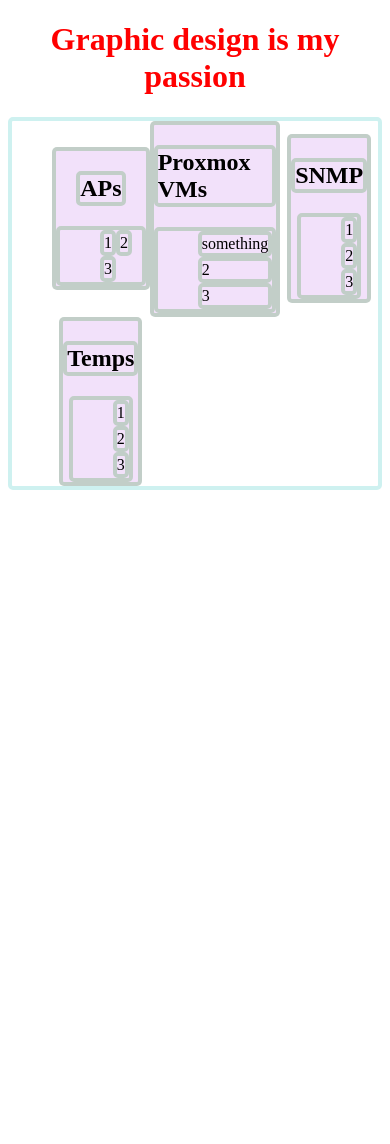
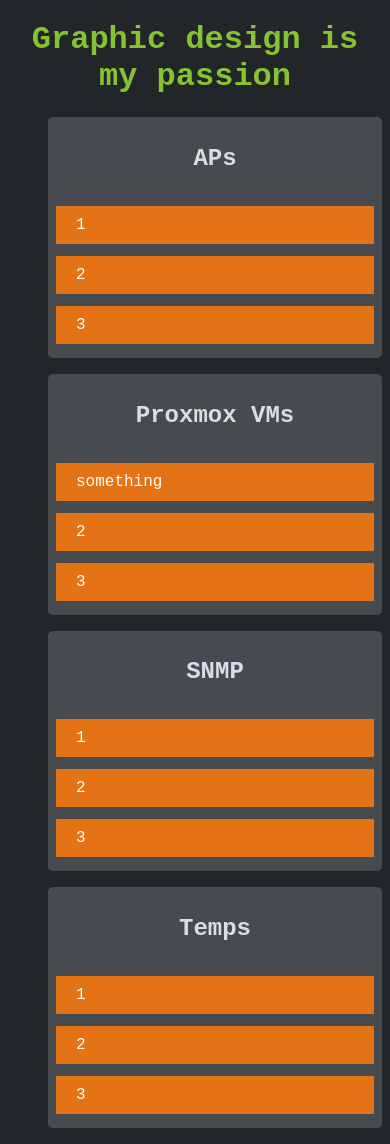
Before and after one commit to lc787/monitor-reloaded, a Python web app: template templates/index.html in a window 390 px wide. Before the commit the page ends 490 px from the top, so only its background shows below. Run offline with Jinja, Linux system fonts and the light colour scheme; the template is opened without the code that fills it, so the values that code supplies are empty.

Commit message:
Changes css to make it cute and responsive and centered

```diff
--- a/static/styles.css
+++ b/static/styles.css
@@ -1,28 +1,42 @@
+body {
+    font-family: 'Courier New', Courier, monospace;
+    background-color: #222629;
+    color: #dcdce6;
+}
+
 h1 {
-    color: red;
+    color: #86C232;
 }
+
 p {
-    color: green;
+    color: #dcdce6;
 }
+
 a:link {
-    color: pink;
+    color: #86C232;
 }
+
 a:visited {
-    color: green;
+    color: #618c22;
 }
+
 a:hover {
     text-decoration: none;
 }
+
 .special {
-    color: orange;
+    color: #99f31c;
     font-weight: bold;
 }
+
 li em {
-    color: rebeccapurple
+    color: rebeccapurple;
 }
+
 h1 + p {
     font-size: 200%;
 }
+
 #mega-special {
     color: green;
 }
@@ -34,17 +48,13 @@
 .flex {
     display: flex;
     border-radius: 5px;
-    border-color: rgba(0, 128, 0, 0.2);
+    border-color: #474b4f;
     border-width: 0.3rem;
     border-style: solid;
 }
 
 .grid {
     display: grid;
-    border-radius: 5px;
-    border-color: rgba(11, 183, 180, 0.2);
-    border-width: 0.3rem;
-    border-style: solid;
 }
 
 ul.flex.f0 {
@@ -61,25 +71,25 @@
 }
 
 ul.grid.g0 {
-    grid-template-columns: repeat(3, 1fr);
+    grid-template-columns: repeat(auto-fit, minmax(250px, 1fr)); /* Added for responsiveness of browser width */
+    gap: 1rem; /* Added for multiple line spacing */
     grid-template-rows: masonry;
 }
 
 /* Alert category, contains header + table|column */
 .flex.f1 {
     /* flex item */
-    margin: auto;
+    /*margin: auto;*/
     /* flex container */
-    /* will always have: c2 header and a c2 container*/
+    /* will always have: c2 header and a c2 container */
     flex-direction: column;
     flex-wrap: nowrap;
     justify-content: flex-start;
     align-items: center;
     /* item */
-    background-color: rgba(198, 130, 234, 0.237);
-
+    background-color: #474b4f;
+    /*padding: 0.5rem 0 0.5rem 0;*/
 }
-
 
 /* Header of alert category */
 li.flex.f1-header {
@@ -89,7 +99,6 @@
     /* flex container */
     /* nothing, just text */
     /* item */
-
 }
 
 /* Table view of alerts */
@@ -101,6 +110,9 @@
     justify-content: flex-start;
     align-items: stretch;
     /* item */
+    flex-direction: column;
+    padding-left: 0;
+    width: 100%;
 }
 
 /* Column view of alerts */
@@ -112,11 +124,17 @@
     justify-content: space-around;
     align-items: stretch;
     /* item */
+    padding-left: 0;
+    margin-left: 0;
+    width: 100%;
 }
 
 /* The alerts themselves */
 .flex.f2 {
     /* flex item */
-    /* flex container */
-    /* item */
+    list-style-type: none;
+    padding: 10px 20px;
+    margin: 2px 0;
+    background-color: #e47316;
+    color: #fff;
 }
```
Also changed, not shown: main.py (+15 -4 lines).
